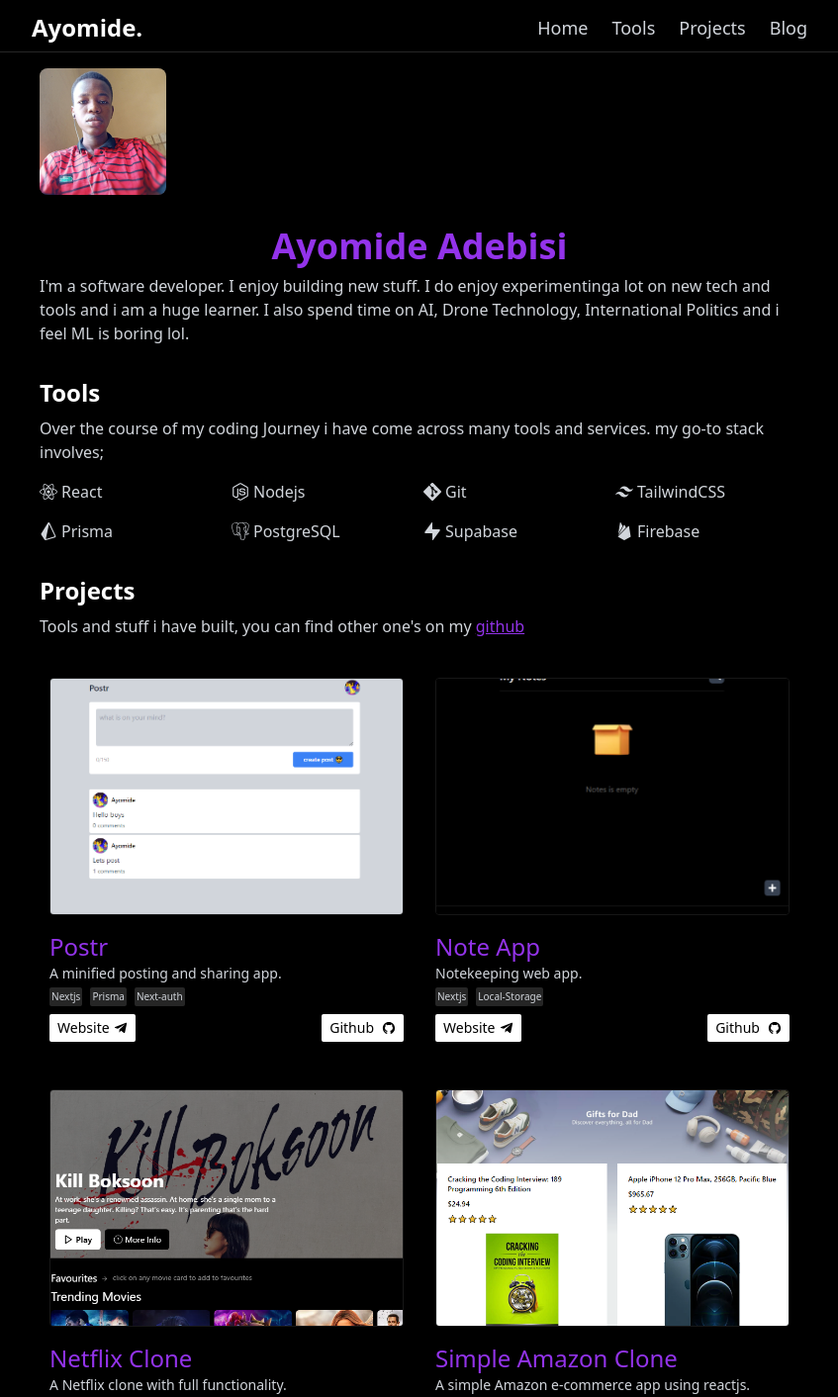
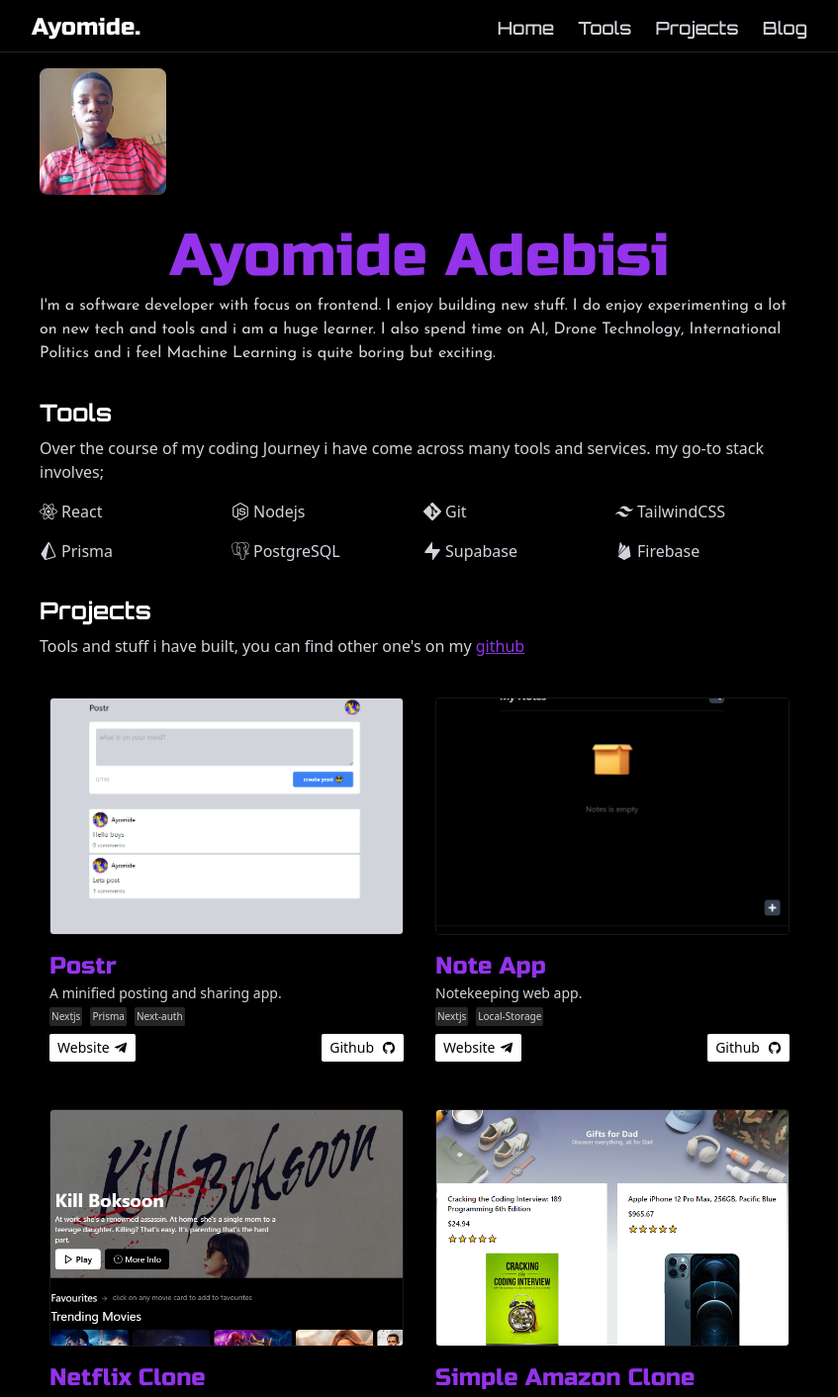
Before and after one commit to Ayothegod/portfolio, a Next.js app: page / in a window 1280 px wide. Shown: the top 1412 px of the page at 99% size, without its empty margins (216-1063 px from the left). Built offline with nearby package versions, Linux system fonts and the light colour scheme.

Commit message:
finish for now

```diff
--- a/components/Header.jsx
+++ b/components/Header.jsx
@@ -21,7 +21,7 @@
       className={`flex flex-col sm:flex-row sm:justify-between items-center p-2 `}
     >
       <div className="flex justify-between items-center w-full">
-        <h2 className="font-bold text-2xl sm:text-2xl text-white">Ayomide.</h2>
+        <h2 className="font-russo text-2xl sm:text-2xl text-white">Ayomide.</h2>
 
         <div>
           <button className="text-white text-3xl sm:hidden" onClick={() => setOpen(!open)}>
@@ -34,19 +34,17 @@
           <MobileMenu open={open} setOpen={setOpen} />
         }
 
-      <ul
-        className={`hidden sm:flex sm:items-end gap-6  justify-end w-full text-sm  flex-2 m-2 sm:m-0 transition duration-300 ease-in-out`}
-      >
-        <li className="text-lg hover:text-green-600 ">
+      <ul className={`hidden sm:flex sm:items-end gap-6  justify-end w-full flex-2 m-2 sm:m-0  font-orbitron text-lg font-medium`}>
+        <li className=" hover:text-purple-600">
           <Link href="/">Home</Link>
         </li>
-        <li className="text-lg hover:text-green-600">
+        <li className=" hover:text-purple-600">
           <Link href="#tools">Tools</Link>
         </li>
-        <li className="text-lg hover:text-green-600">
+        <li className=" hover:text-purple-600">
           <Link href="#projects">Projects</Link>
         </li>
-        <li className="text-lg hover:text-green-600">
+        <li className=" hover:text-purple-600">
           <Link href="/blog">Blog</Link>
         </li>
       </ul>
--- a/components/Project.jsx
+++ b/components/Project.jsx
@@ -14,7 +14,7 @@
         </div>
 
         <div className="mt-4">
-          <h3 className="font-medium text-purple-600 text-lg sm:text-2xl leading-none">{data.name}</h3>
+          <h3 className="font-medium text-purple-600 text-lg sm:text-2xl leading-none font-russo">{data.name}</h3>
           <p className="text-[14px]"> {data.desc} </p>
 
           <div className="flex items-center gap-2">
--- a/pages/404.jsx
+++ b/pages/404.jsx
@@ -5,12 +5,6 @@
 export default function Custom404() {
   return (
     <>
-      <Head>
-        <title>Ayomide Portfolio | blog</title>
-        <meta name="description" content="Generated by create next app" />
-        <meta name="viewport" content="width=device-width, initial-scale=1" />
-        <link rel="icon" href="/favicon.ico" />
-      </Head>
       <div className=" bg-black text-[#999] h-screen">
         <section className="max-w-[60rem] mx-auto px-4">
           <div className="flex flex-col items-center justify-center h-screen">
--- a/pages/_app.js
+++ b/pages/_app.js
@@ -1,5 +1,16 @@
 import '@/styles/globals.css'
+import Head from 'next/head'
 
 export default function App({ Component, pageProps }) {
-  return <Component {...pageProps} />
+  return (
+    <>
+      <Head>
+        <title>Ayomide Portfolio</title>
+        <meta name="description" content="Generated by create next app" />
+        <meta name="viewport" content="width=device-width, initial-scale=1" />
+        <link rel="icon" href="/favicon.ico" />
+      </Head>
+      <Component {...pageProps} />
+    </>
+  )
 }
--- a/pages/blog.jsx
+++ b/pages/blog.jsx
@@ -9,33 +9,27 @@
 
   return (
     <>
-    <Head>
-        <title>Ayomide Portfolio | blog</title>
-        <meta name="description" content="Generated by create next app" />
-        <meta name="viewport" content="width=device-width, initial-scale=1" />
-        <link rel="icon" href="/favicon.ico" />
-      </Head>
     <div className="bg-black text-[#999] min-h-screen">
       <nav className="sticky top-0 border-b border-b-neutral-800  backdrop-blur-lg ">
-        <section className="max-w-[60rem] mx-auto ">
+        <section className="max-w-[50rem] mx-auto ">
           <Header />
         </section>
       </nav>
 
-      <section className="max-w-[60rem] mx-auto mt-4 pb-10 px-4">
-        <div className="w-24 md:w-48 rounded-lg overflow-hidden">
+      <section className="max-w-[50rem] mx-auto mt-4 pb-10 px-4">
+        <div className="w-24 md:w-32 rounded-lg overflow-hidden">
           <Image src={aboutImage} alt="aboutImage" className="h-full w-full" />
         </div>
-        <h1 className="text-2xl md:text-3xl font-bold text-white ">Blog</h1>
-        <h2 className="font-medium text-xl">
-          See a piece of my mind, ideas, thought, vision and more.
+        <h1 className="text-2xl md:text-3xl font-bold text-purple-600 font-orbitron mt-4 ">Blog</h1>
+        <h2 className="font-medium text-xl font-josefin">
+          I write once in every blue moon, everything and anything here.
         </h2>
       </section>
 
-      <section className="max-w-[60rem] mx-auto mt-4 pb-10 px-4">
+      <section className="max-w-[50rem] mx-auto mt-4 pb-10 px-4">
         {}
         {blogPosts < 1 ? (
-          <p>No posts</p>
+          <p>No post yet.</p>
         ) : (
           blogPosts.map((blog) => (
             <>
--- a/pages/index.js
+++ b/pages/index.js
@@ -14,12 +14,6 @@
 export default function Home() {
   return (
     <>
-      <Head>
-        <title>Ayomide Portfolio</title>
-        <meta name="description" content="Generated by create next app" />
-        <meta name="viewport" content="width=device-width, initial-scale=1" />
-        <link rel="icon" href="/favicon.ico" />
-      </Head>
       <main className="bg-black text-gray-300 py-1">
 
         <nav className="sticky top-0 border-b border-b-neutral-800  backdrop-blur-lg ">
@@ -34,22 +28,21 @@
               <Image src={aboutImage} alt="aboutImage" className="h-full w-full" />
             </div>
 
-            <h1 className="font-bold text-purple-600 text-4xl mb-2 mt-8 text-center">
+            <h1 className="font-medium font-russo text-purple-600 text-5xl md:text-6xl mb-2 mt-8 text-center">
               Ayomide Adebisi
             </h1>
-
-            <p className="">
+            {/* orbitron is so alien and beautiful */}
+            <p className=" font-josefin">
               I&apos;m a{" "}
-              <span className="">software developer</span>. I
-              enjoy building new stuff. I do enjoy experimentinga lot on new
+              <span className="">software developer with focus on frontend</span>. I
+              enjoy building new stuff. I do enjoy experimenting a lot on new
               tech and tools and i am a huge learner. I also spend time on AI, Drone
-              Technology, International Politics and i feel ML is boring
-              lol.
+              Technology, International Politics and i feel Machine Learning is quite boring but exciting.
             </p>
           </section>
 
           <section id="tools" className=" mt-8">
-            <h1 className="font-bold text-white text-2xl mb-2 ">Tools</h1>
+            <h1 className="font-bold font-orbitron text-white text-2xl mb-2 ">Tools</h1>
             <p className="">
               Over the course of my coding Journey i have come across many  tools and services. my go-to stack involves;
             </p>
@@ -73,7 +66,7 @@
             id="projects"
             className="max-w-[60rem] mx-auto mt-8 pb-4 border-b border-b-neutral-900"
           >
-            <h2 className="font-bold text-white text-2xl mb-2 ">Projects</h2>
+            <h2 className="font-bold font-orbitron text-white text-2xl mb-2 ">Projects</h2>
             <p className="">
               Tools and stuff i have built, you can find other one&apos;s on my <Link href="https://github.com/Ayothegod" className="text-purple-600 underline">github</Link>
             </p>
@@ -90,9 +83,9 @@
           </section>
 
           <section className=" mt-4 pb-4 ">
-            <h2 className="text-white font-medium text-3xl text-center">Connect</h2>
+            <h2 className="text-white font-medium text-3xl text-center font-orbitron">Connect</h2>
             <div className="flex gap-2 items-center justify-center">
-              <p>contact form is not your thing? </p>
+              <p>contact forms are not your thing? i get you</p>
               <Link href="mailto:heyayomideadebisi@gmail.com?subject=hey Ayomide">
                 <button className="flex items-center underline gap-2 text-purple-600 ">email
                 </button>
@@ -104,7 +97,7 @@
                 <input type="text" placeholder="name" className="outline-none bg-transparent border-b border-b-gray-700 w-full placeholder:text-gray-600" />
                 <input type="text" placeholder="email" className="outline-none bg-transparent border-b border-b-gray-700 w-full placeholder:text-gray-600" />
                 <input type="text" placeholder="message" className="outline-none bg-transparent border-b border-b-gray-700 w-full placeholder:text-gray-600" />
-                <button className="text-purple-600 font-bold text-2xl">submit</button>
+                <button className="text-purple-600 font-josefin font-bold text-2xl">submit</button>
               </div>
             </div>
 
--- a/styles/globals.css
+++ b/styles/globals.css
@@ -1,3 +1,12 @@
+
+@import url('https://fonts.googleapis.com/css2?family=Russo+One&display=swap');
+@import url('https://fonts.googleapis.com/css2?family=Quantico:wght@400;700&display=swap');
+@import url('https://fonts.googleapis.com/css2?family=Orbitron:wght@400;500;600;700&display=swap');
+@import url('https://fonts.googleapis.com/css2?family=Josefin+Sans:wght@300;400;500;600;700&display=swap');
+@import url('https://fonts.googleapis.com/css2?family=Courgette&display=swap');
+@import url('https://fonts.googleapis.com/css2?family=Audiowide&display=swap');
+
+
 @tailwind base;
 @tailwind components;
 @tailwind utilities;
--- a/tailwind.config.js
+++ b/tailwind.config.js
@@ -1,4 +1,4 @@
-/** @type {import('tailwindcss').Config} */
+
 module.exports = {
   content: [
     "./app/**/*.{js,ts,jsx,tsx,mdx}",
@@ -10,7 +10,16 @@
     "./src/**/*.{js,ts,jsx,tsx,mdx}",
   ],
   theme: {
-    extend: {},
+    extend: {
+      fontFamily: {
+        "russo": ['Russo One'],
+        // "quantico": ['Quantico', "sans-serif"], mildly alien, little orbitron
+        "orbitron": ['Orbitron', "sans-serif"],
+        "josefin": ['Josefin Sans', "sans-serif"],
+        // "courgette": [ 'Courgette', "cursive"], curvy
+        // "audiowide": [ 'Audiowide'], alien looks like orbitron
+      },
+    },
   },
   plugins: [],
 };
```
Also changed, not shown: components/MobileMenu.jsx (+26 -7 lines).
